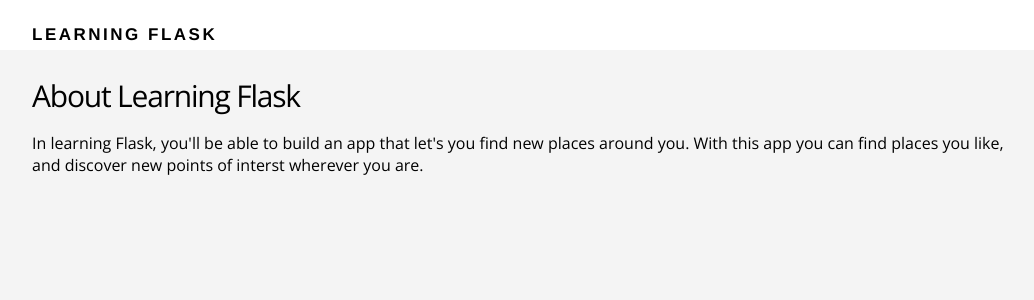
After one commit to SewafieX/Learning-Flask, a Flask app: page /about in a window 1280 px wide. The commit adds this page. Shown: the top 300 px of the page, without its empty margins (108-1142 px from the left). Run offline with Flask 2, Linux system fonts and the light colour scheme.

Commit message:
About page

```diff
--- a/routes.py
+++ b/routes.py
@@ -4,13 +4,21 @@ and return the page index.html"""
 from flask import Flask, render_template
 #creating a new usable instance of the Flask class
 app = Flask(__name__)
-#map the url "/" int the function index
+
+#map the url "/" into the function index
 @app.route("/")
 #This python function uses the flask function render_template
 #to render "index.html"
 def index():
 	return render_template("index.html")
 
+@app.route("/about")
+#This python function uses the flask function render_template
+#to render "about.html"
+def about():
+	return render_template("about.html")
+
+
 if __name__ == "__main__":
 	#app.run runs the app on a local server
 	app.run(debug=True) #the flag is to see error messages
--- /dev/null
+++ b/templates/about.html
@@ -0,0 +1,12 @@
+{% extends "layout.html" %}
+
+{% block content %}
+	<main class="about-section">
+		<div class="container">
+
+		<h2>About Learning Flask</h2>
+		<p>In learning Flask, you'll be able to build an app that let's you find new places around you. With this app you can find places you like, and discover new points of interst wherever you are.</p>
+
+		</div>
+	</main>
+{% endblock %}
--- a/templates/index.html
+++ b/templates/index.html
@@ -7,7 +7,7 @@
       <div class="section-content">
         <h2>Discover places near you.</h2>
         <a href="#" class="btn-primary">Sign up</a>
-        <a href="#" class="btn-secondary">Learn more</a>
+        <a href="{{ url_for('about') }}" class="btn-secondary">Learn more</a>
       </div>
 
       <div class="section-device">
--- a/templates/layout.html
+++ b/templates/layout.html
@@ -4,6 +4,7 @@
     <link href='http://fonts.googleapis.com/css?family=Open+Sans:300,400,600' rel='stylesheet'>
     <link href="static/css/main.css" rel="stylesheet">
   </head>
+
   <body>
     <header>
       <div class="container">
```
